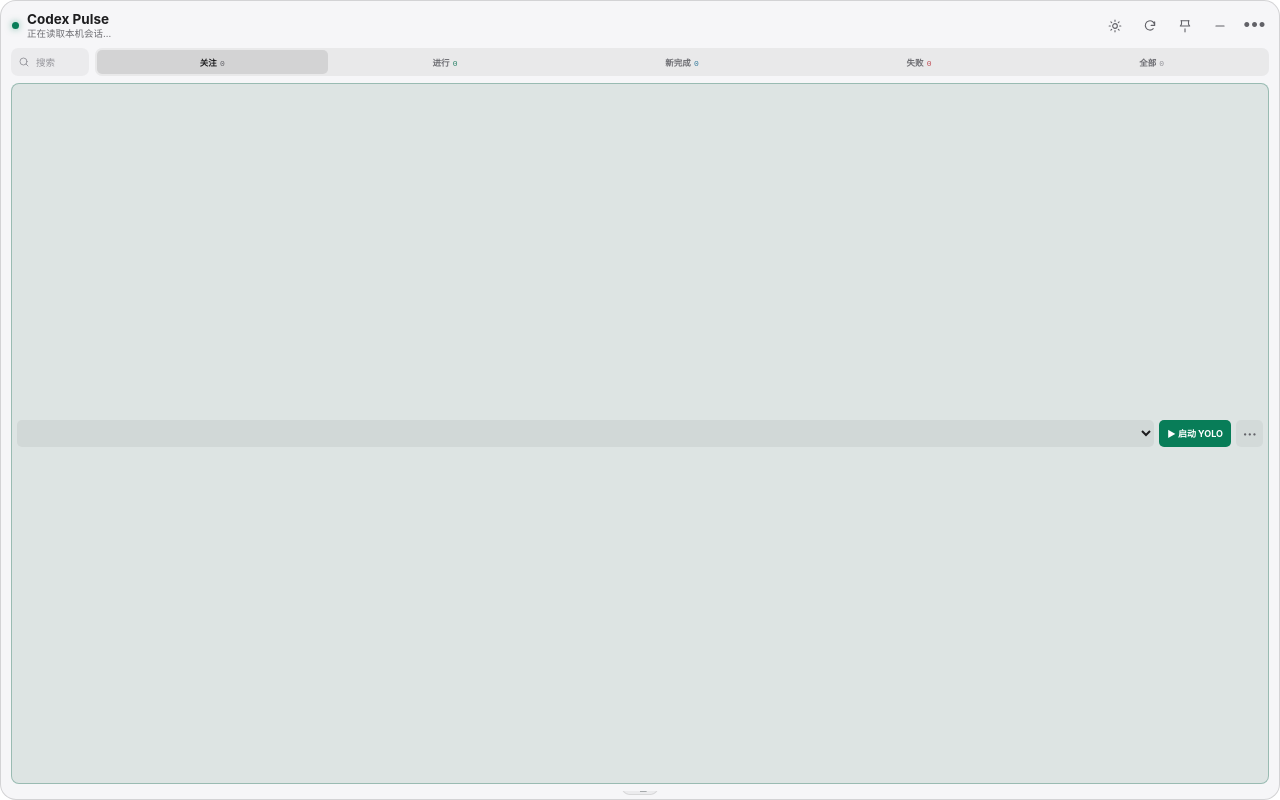
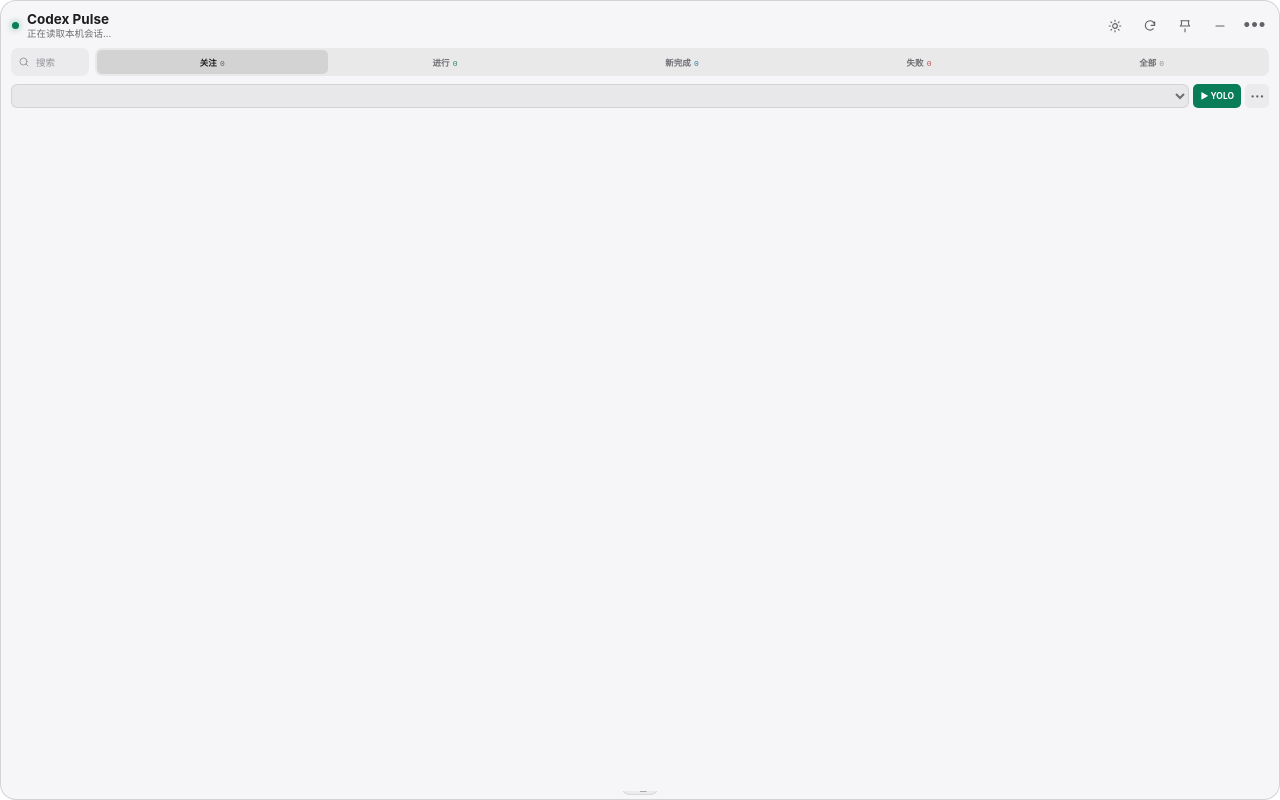
Before and after one commit to szw2021/Codex-Pulse, a website: page src/renderer/index.html in a window 1280 px wide. Drawn offline with Linux system fonts and the light colour scheme.

Commit message:
style: compact the quick launch bar

```diff
--- a/src/renderer/app.js
+++ b/src/renderer/app.js
@@ -31,7 +31,7 @@
     failed: 'failed',
   };
   const displayLimitKeys = Object.keys(defaultDisplayLimits);
-  const listChromeHeight = 123;
+  const listChromeHeight = 106;
   const focusGroupChromeHeight = 3 * 22;
 
   const appState = {
--- a/src/renderer/index.html
+++ b/src/renderer/index.html
@@ -77,7 +77,7 @@
 
     <div class="quick-launch-bar">
       <select id="quick-launch-inline-select" aria-label="快捷启动项目目录"></select>
-      <button type="button" class="primary" id="quick-launch-inline-open">▶ 启动 YOLO</button>
+      <button type="button" class="primary" id="quick-launch-inline-open">▶ YOLO</button>
       <button type="button" id="quick-launch-inline-manage" title="管理快捷目录" aria-label="管理快捷目录">⋯</button>
     </div>
 
--- a/src/renderer/styles.css
+++ b/src/renderer/styles.css
@@ -326,9 +326,9 @@
 .tabs .completed-pending-tab.selected { color: var(--completed-pending); background: color-mix(in srgb, var(--completed-pending) 10%, transparent); }
 .tabs .failed-tab.selected { color: var(--failed); background: color-mix(in srgb, var(--failed) 10%, transparent); }
 
-.quick-launch-bar { display: grid; grid-template-columns: minmax(0, 1fr) auto 27px; gap: 5px; align-items: center; margin: 0 10px 7px; padding: 5px; border: 1px solid color-mix(in srgb, var(--active) 24%, var(--line)); border-radius: 8px; background: color-mix(in srgb, var(--active) 6%, var(--panel)); }
-.quick-launch-bar select { min-width: 0; height: 27px; padding: 0 6px; overflow: hidden; border: 0; border-radius: 5px; outline: 0; color: var(--text); background: var(--surface-sunken); font: 9px ui-monospace, "SFMono-Regular", monospace; text-overflow: ellipsis; }
-.quick-launch-bar button { height: 27px; padding: 0 8px; border: 0; border-radius: 5px; color: var(--icon); background: var(--panel); font-size: 9px; font-weight: 700; cursor: pointer; white-space: nowrap; }
+.quick-launch-bar { display: grid; height: 29px; grid-template-columns: minmax(0, 1fr) auto 24px; gap: 4px; align-items: center; margin: -2px 10px 4px; }
+.quick-launch-bar select { min-width: 0; height: 24px; padding: 0 6px; overflow: hidden; border: 1px solid var(--line); border-radius: 6px; outline: 0; color: var(--muted); background: var(--surface-sunken); font: 8.5px ui-monospace, "SFMono-Regular", monospace; text-overflow: ellipsis; }
+.quick-launch-bar button { height: 24px; padding: 0 7px; border: 0; border-radius: 5px; color: var(--icon); background: var(--panel); font-size: 8.5px; font-weight: 700; cursor: pointer; white-space: nowrap; }
 .quick-launch-bar button.primary { color: var(--button-label); background: var(--active); }
 .quick-launch-bar button:last-child { padding: 0; font-size: 14px; }
 .quick-launch-bar button:disabled { color: var(--faint); background: var(--panel); opacity: 0.55; cursor: default; }
```
